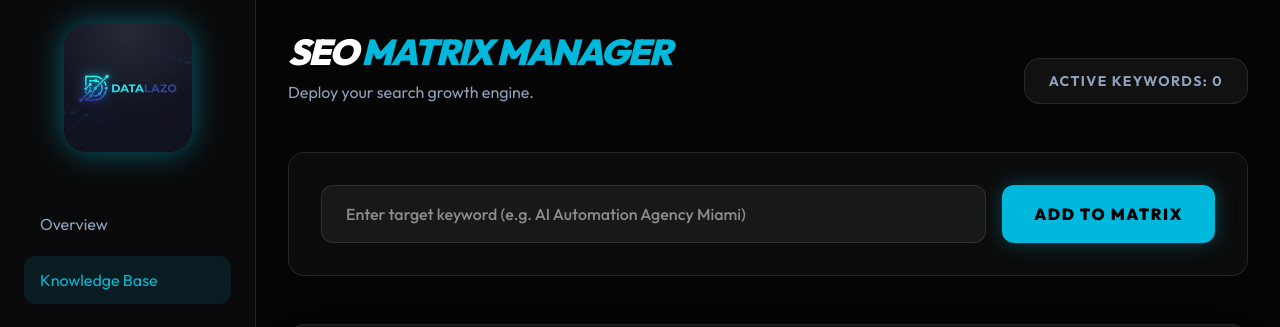
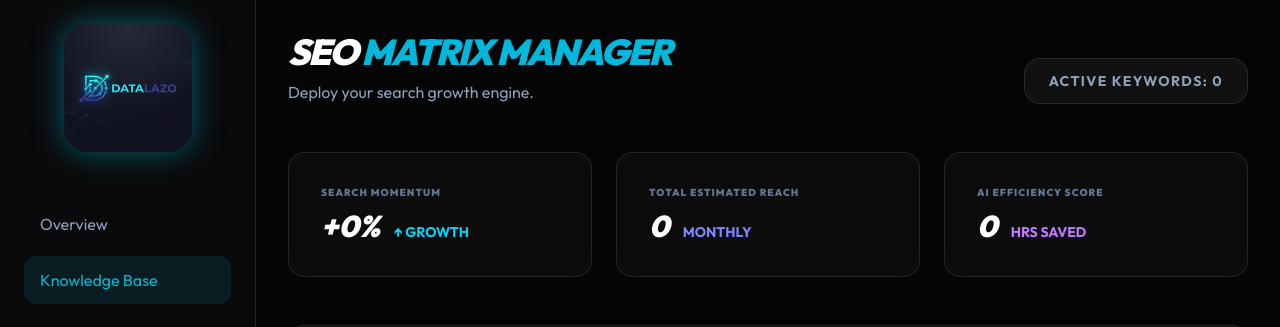
Before and after one commit to llazober/Datalazo, a Next.js app: page /dashboard/seo in a window 1280 px wide. Shown: the top 327 px of the page. Built offline with nearby package versions, Linux system fonts and the light colour scheme; no server answers; the database is empty.

Commit message:
feat: implement seo growth analytics header

```diff
--- a/src/app/dashboard/seo/page.tsx
+++ b/src/app/dashboard/seo/page.tsx
@@ -148,7 +148,6 @@ export default function SEODashboard() {
         </div>
       )}
 
-
       <div className="max-w-7xl mx-auto">
         <div className="flex justify-between items-end mb-12">
           <div>
@@ -162,8 +161,31 @@ export default function SEODashboard() {
           </div>
         </div>
 
+        {/* Analytics Header */}
+        <div className="grid grid-cols-1 md:grid-cols-3 gap-6 mb-12">
+          <div className="glass p-8 border-l-4 border-cyan-500">
+            <div className="text-[10px] font-black uppercase tracking-widest text-slate-500 mb-2">Search Momentum</div>
+            <div className="text-3xl font-black italic uppercase">
+              +{Math.floor(keywords.length * 12.5)}% <span className="text-sm text-cyan-400 font-bold tracking-normal not-italic ml-2">↑ Growth</span>
+            </div>
+          </div>
+          <div className="glass p-8 border-l-4 border-indigo-500">
+            <div className="text-[10px] font-black uppercase tracking-widest text-slate-500 mb-2">Total Estimated Reach</div>
+            <div className="text-3xl font-black italic uppercase">
+              {keywords.reduce((acc, k) => acc + (k.volume || 0), 0).toLocaleString()} <span className="text-sm text-indigo-400 font-bold tracking-normal not-italic ml-2">Monthly</span>
+            </div>
+          </div>
+          <div className="glass p-8 border-l-4 border-purple-500">
+            <div className="text-[10px] font-black uppercase tracking-widest text-slate-500 mb-2">AI Efficiency Score</div>
+            <div className="text-3xl font-black italic uppercase">
+              {keywords.filter(k => k.status === 'PUBLISHED').length * 4.5} <span className="text-sm text-purple-400 font-bold tracking-normal not-italic ml-2">Hrs Saved</span>
+            </div>
+          </div>
+        </div>
+
         {/* Add Keyword Form */}
         <div className="glass p-8 border-white/10 mb-12 shadow-2xl">
+
           <form onSubmit={addKeyword} className="flex gap-4">
             <input
               type="text"
```
